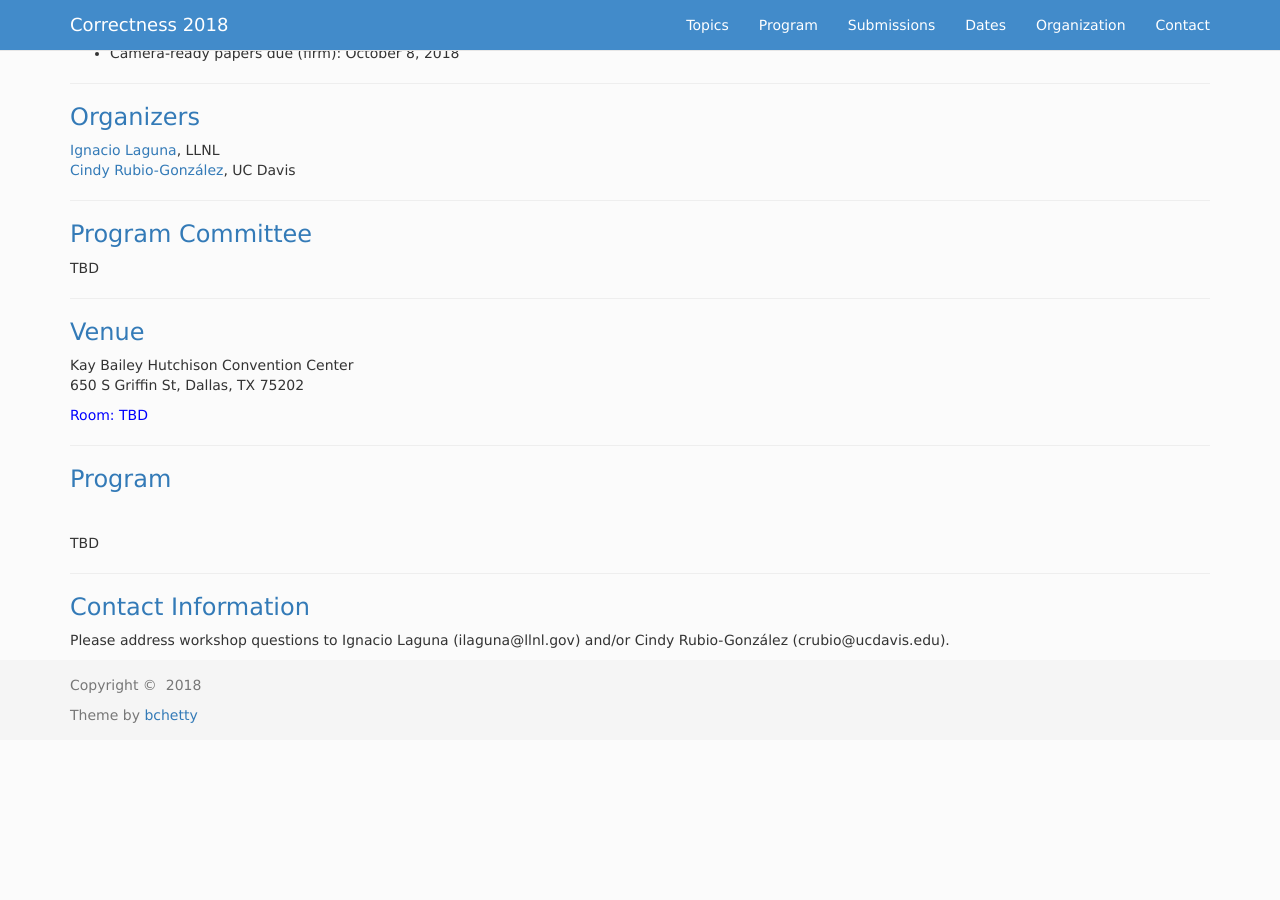
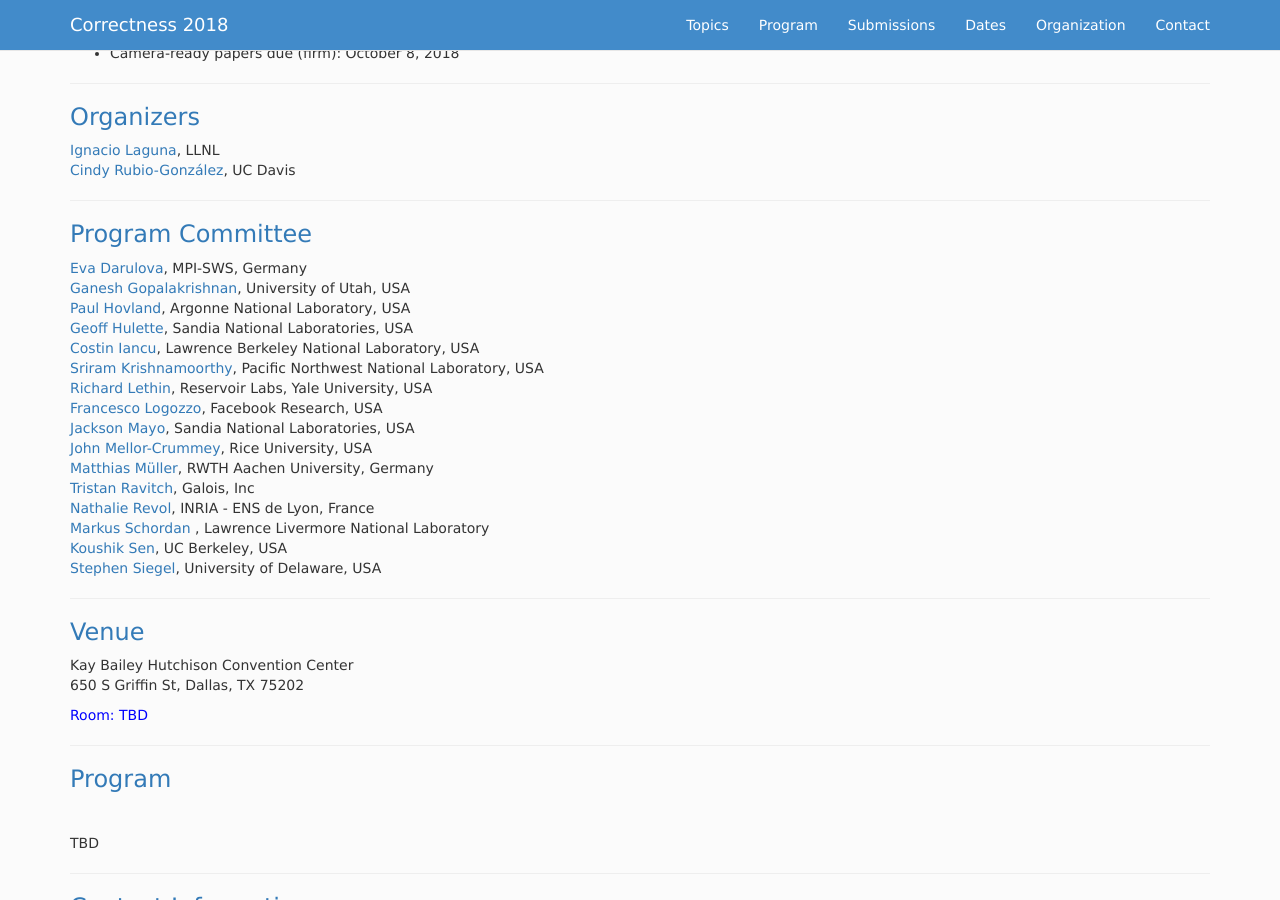
Before and after one commit to correctness-workshop/2018, a Jekyll site: the page built from index.md, in a window 1280 px wide and 900 px high, scrolled down 1703 px. Built offline with Jekyll 4.4.1, drawn with Linux system fonts in a browser that asks for light colours; nearby versions of some CDN libraries; the list of posts is cut into pages by our own code; before the commit the page ends 2453 px from its top, so only the background shows below that.

Commit message:
Update index.md

```diff
--- a/index.md
+++ b/index.md
@@ -97,7 +97,22 @@ We expect the proceedings will be archived in IEEE Xplore via [TCHPC](https://tc
 ---
 ### <a class="anchor" name="pc">Program Committee</a>
 
-TBD
+[Eva Darulova](https://people.mpi-sws.org/~eva/), MPI-SWS, Germany  <br />
+[Ganesh Gopalakrishnan](https://www.cs.utah.edu/~ganesh/), University of Utah, USA <br />
+[Paul Hovland](https://www.mcs.anl.gov/person/paul-hovland), Argonne National Laboratory, USA <br />
+[Geoff Hulette]( http://www.sandia.gov/), Sandia National Laboratories, USA <br />
+[Costin Iancu](https://crd.lbl.gov/departments/computer-science/CLaSS/staff/costin-iancu/), Lawrence Berkeley National Laboratory, USA <br />
+[Sriram Krishnamoorthy](http://hpc.pnl.gov/people/sriram/), Pacific Northwest National Laboratory, USA <br />
+[Richard	Lethin](http://seas.yale.edu/faculty-research/faculty-directory/richard-a-lethin), Reservoir Labs, Yale University, USA <br />
+[Francesco Logozzo](https://research.fb.com/people/logozzo-francesco/), Facebook Research, USA <br />
+[Jackson Mayo]( http://www.sandia.gov/), Sandia National Laboratories, USA <br />
+[John Mellor-Crummey](https://www.cs.rice.edu/~johnmc/), Rice University, USA <br />
+[Matthias Müller](http://www.rwth-aachen.de/cms/root/Die-RWTH/Kontakt-Anreise/Kontakt-RWTH-Aachen/~bdfr/Mitarbeiter-CAMPUS-/?gguid=0xB8B55109186DA749BE27700404DA28D8&lidx=1&allou=1), RWTH Aachen University, Germany <br />
+[Tristan	 Ravitch]( https://galois.com/team/tristan-ravitch/), Galois, Inc <br />
+[Nathalie Revol](http://perso.ens-lyon.fr/nathalie.revol/), INRIA - ENS de Lyon, France <br />
+[Markus Schordan	]( https://people.llnl.gov/schordan1), Lawrence Livermore National Laboratory <br />
+[Koushik Sen](https://people.eecs.berkeley.edu/~ksen/), UC Berkeley, USA <br />
+[Stephen Siegel](https://vsl.cis.udel.edu/siegel.html), University of Delaware, USA <br />
 
 ---
 ### <a class="anchor" name="venue">Venue</a>
```
